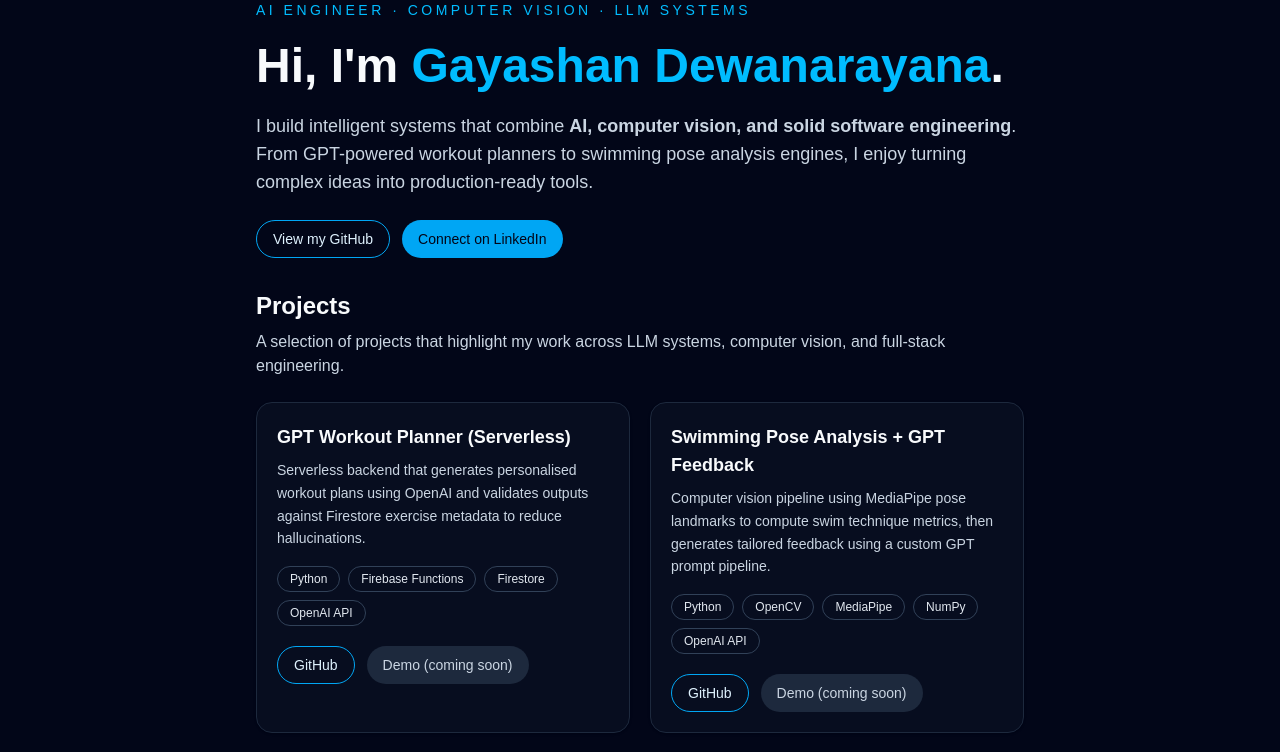
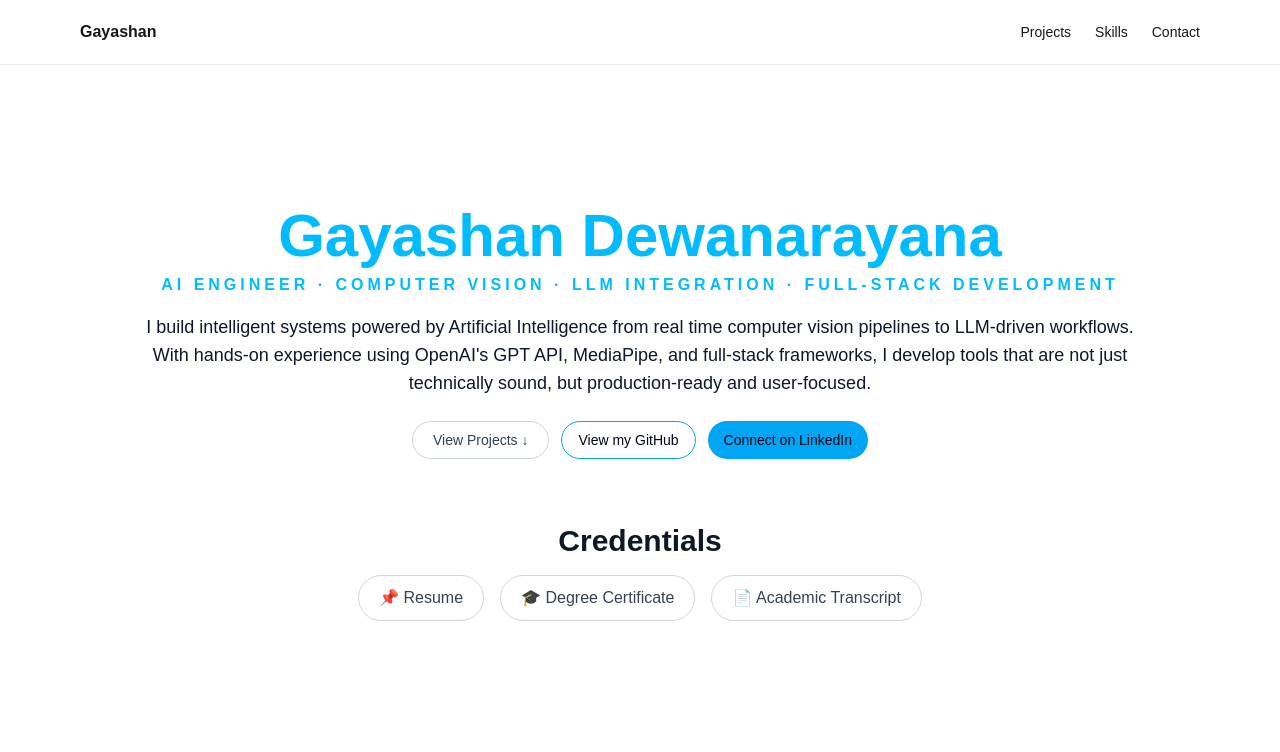
Before and after one commit to gayyaalpha/gayashan-portfolio, a Next.js app: page / in a window 1280 px wide. Shown: the top 752 px of the page. Built offline with nearby package versions, Linux system fonts and the light colour scheme.

Commit message:
Home page modifications

```diff
--- /dev/null
+++ b/app/components/CredentialsSection.tsx
@@ -0,0 +1,43 @@
+import React from "react";
+
+const CredentialsSection = () => {
+  return (
+    <section id="credentials" className="py-16 bg-white text-center">
+      <div className="max-w-3xl mx-auto px-4">
+        <h2 className="text-3xl font-bold text-gray-900 mb-4">Credentials</h2>
+        {/* <p className="text-gray-600 mb-8 leading-relaxed">
+          Here are a few documents that validate my academic background and experience.
+        </p> */}
+
+        <div className="flex flex-wrap justify-center gap-4">
+          <a
+            href="/assets/Gayashan_Resume.pdf"
+            target="_blank"
+            rel="noopener noreferrer"
+            className="inline-block px-5 py-2.5 border border-gray-300 text-gray-700 rounded-full hover:bg-gray-100 transition font-medium"
+          >
+            📌 Resume
+          </a>
+          <a
+            href="/assets/Gayashan_Degree.pdf"
+            target="_blank"
+            rel="noopener noreferrer"
+            className="inline-block px-5 py-2.5 border border-gray-300 text-gray-700 rounded-full hover:bg-gray-100 transition font-medium"
+          >
+            🎓 Degree Certificate
+          </a>
+          <a
+            href="/assets/Gayashan_Transcript.pdf"
+            target="_blank"
+            rel="noopener noreferrer"
+            className="inline-block px-5 py-2.5 border border-gray-300 text-gray-700 rounded-full hover:bg-gray-100 transition font-medium"
+          >
+            📄 Academic Transcript
+          </a>
+        </div>
+      </div>
+    </section>
+  );
+};
+
+export default CredentialsSection;
--- /dev/null
+++ b/app/components/Header.tsx
@@ -0,0 +1,36 @@
+export function Header() {
+    return (
+      <header className="sticky top-0 z-50 bg-Black/80 backdrop-blur border-b border-slate-200">
+        <div className="mx-auto max-w-6xl px-4">
+          <div className="flex h-16 items-center justify-between">
+            {/* Logo / Name */}
+            <a href="#" className="font-bold text-slate-90">
+              Gayashan
+            </a>
+
+            {/* Navigation */}
+            <nav className="flex gap-6 text-sm font-medium text-slate-70">
+              <a
+                href="#projects"
+                className="hover:text-sky-500 transition-colors"
+              >
+                Projects
+              </a>
+              <a
+                href="#skills"
+                className="hover:text-sky-500 transition-colors"
+              >
+                Skills
+              </a>
+              <a
+                href="#contact"
+                className="hover:text-sky-500 transition-colors"
+              >
+                Contact
+              </a>
+            </nav>
+          </div>
+        </div>
+      </header>
+    );
+  }
--- a/app/page.tsx
+++ b/app/page.tsx
@@ -1,36 +1,45 @@
 
 import { ContactSection } from "./components/ContactSection";
+import CredentialsSection from "./components/CredentialsSection";
+import { Header } from "./components/Header";
 import ProjectSection from "./components/ProjectSection";
 import { SkillsSection } from "./components/SkillSection";
 
 
 export default function HomePage() {
   return (
-    <main className="min-h-screen bg-slate-950 text-slate-50 flex items-center justify-center px-4">
-      <div className="max-w-3xl w-full space-y-8">
+    <>
+    <Header/>
+    <main className="min-h-screen bg-white text-slate-900 flex items-center justify-center px-4 space-y-14">
+      <div className="max-w-5xl w-full space-y-8">
 
         {/* Hero Section */}
-        <section>
-          <p className="text-sm uppercase tracking-[0.25em] text-sky-400">
-            AI Engineer · Computer Vision · LLM Systems
+        <section className="min-h-[calc(100vh-64px)] flex flex-col justify-center text-center">
+
+          <h1 className="mt-4 text-4xl sm:text-6xl font-bold leading-tight">
+            <span className="text-sky-400">Gayashan Dewanarayana</span>
+          </h1>
+          <p className="text-base uppercase tracking-[0.25em] text-sky-400 font-bold">
+            AI Engineer · Computer Vision · LLM Integration · Full-Stack Development
           </p>
 
-          <h1 className="mt-4 text-4xl sm:text-5xl font-bold leading-tight">
-            Hi, I&apos;m <span className="text-sky-400">Gayashan Dewanarayana</span>.
-          </h1>
-
-          <p className="mt-4 text-base sm:text-lg text-slate-300">
-            I build intelligent systems that combine{" "}
-            <span className="font-semibold">AI, computer vision, and solid software engineering</span>.
-            From GPT-powered workout planners to swimming pose analysis engines, I enjoy turning
-            complex ideas into production-ready tools.
+          <p className="mt-4 text-base sm:text-lg text-slate-900">
+            I build intelligent systems powered by Artificial Intelligence from real time computer vision pipelines to
+            LLM-driven workflows. With hands-on experience using OpenAI's GPT API, MediaPipe, and full-stack frameworks,
+            I develop tools that are not just technically sound, but production-ready and user-focused.
           </p>
 
-          <div className="mt-6 flex flex-wrap gap-3">
+          <div className="mt-6 flex flex-wrap gap-3 justify-center">
+            <a
+               href="#projects"
+               className="inline-flex items-center rounded-full border border-slate-300 px-5 py-2 text-sm font-medium text-slate-700 hover:bg-slate-100"
+              >
+                View Projects ↓
+            </a>
             <a
               href="https://github.com/gayyaalpha"
               target="_blank"
-              className="inline-flex items-center rounded-full border border-sky-500 px-4 py-2 text-sm font-medium text-sky-100 hover:bg-sky-500/10"
+              className="inline-flex items-center rounded-full border border-sky-500 px-4 py-2 text-sm font-medium text-slate-950 text-sky-100 hover:bg-sky-500/10"
             >
               View my GitHub
             </a>
@@ -43,6 +52,7 @@ export default function HomePage() {
               Connect on LinkedIn
             </a>
           </div>
+          <CredentialsSection/>
         </section>
         <ProjectSection />
         <SkillsSection/>
@@ -50,5 +60,6 @@ export default function HomePage() {
 
       </div>
     </main>
+    </>
   );
 }
```
